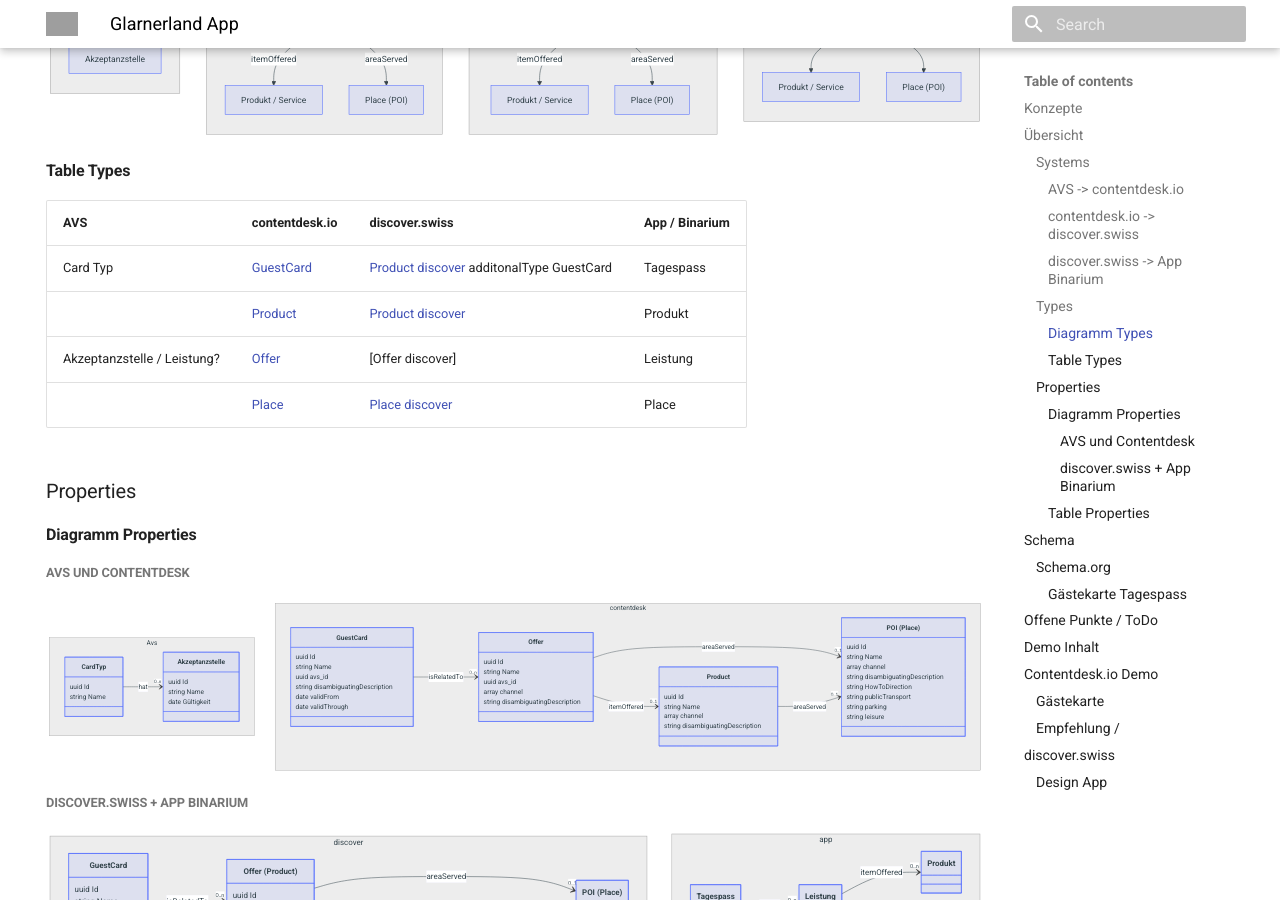
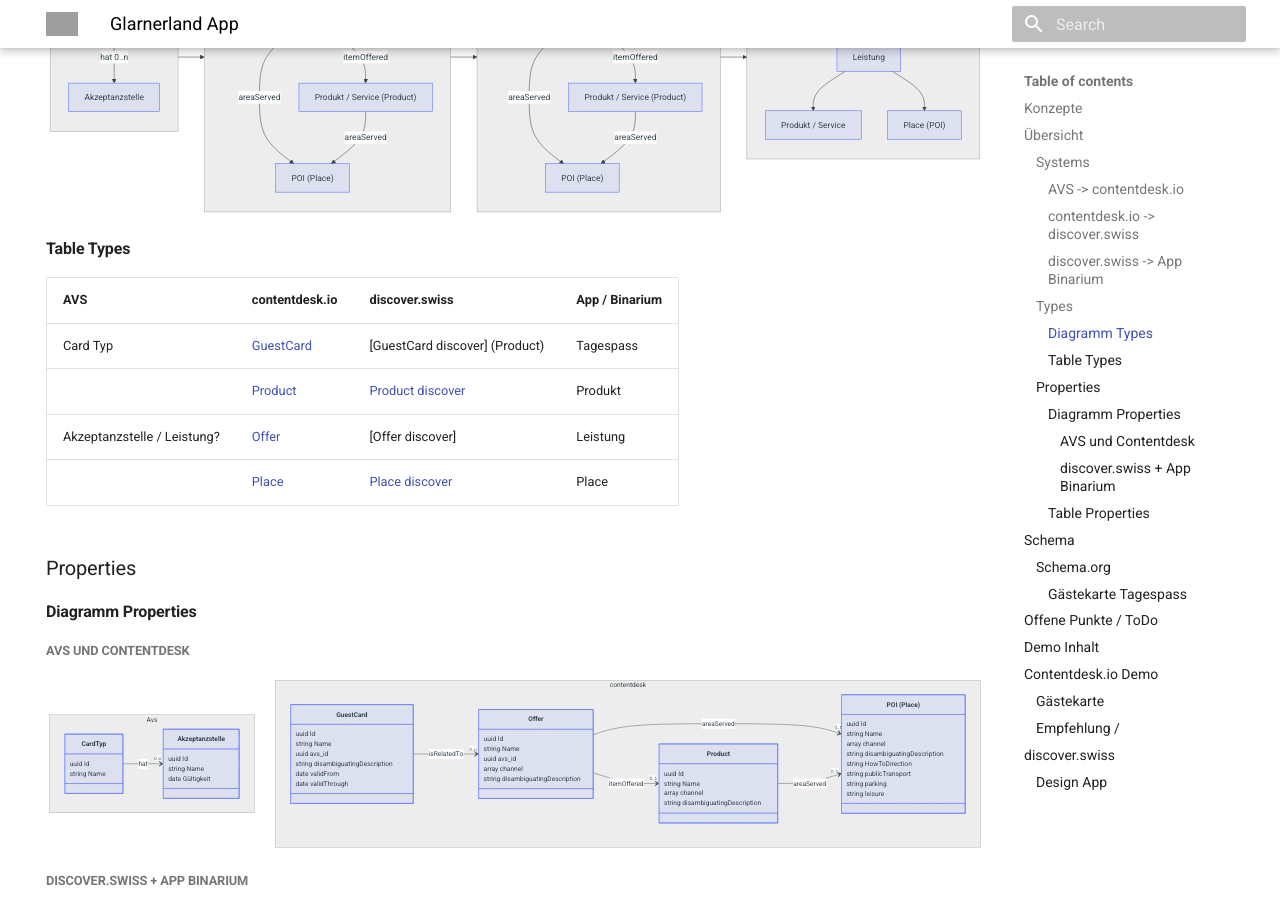
Before and after one commit to tsolenthaler/docs.contentdesk.io, an MkDocs documentation site: the page built from docs/projects/glarnerlandApp.md, in a window 1280 px wide and 900 px high, scrolled down 1054 px. Built offline with MkDocs 1.6.1 and Material for MkDocs 9.7.7, drawn with Linux system fonts in a browser that asks for light colours; some of the changed lines change nothing that is shown; some of the changed text lies outside the part shown; grey boxes are pictures that could not be loaded.

Commit message:
Refactor glarnerlandApp.md: Update diagram properties for AVS and Contentdesk

```diff
--- a/docs/projects/glarnerlandApp.md
+++ b/docs/projects/glarnerlandApp.md
@@ -52,15 +52,17 @@
     end
     subgraph contentdesk
         direction TB
-        Gaestekarte["Gästekarte"] --> |isRelatedTo| Angebot
-        Angebot --> |itemOffered| Angebot2["Produkt / Service"]
-        Angebot --> |areaServed| Ort["Place (POI)"]
+        Gaestekarte["Gästekarte (GuestCard)"] --> |isRelatedTo| Angebot["Angebot (Offer)"]
+        Angebot --> |itemOffered| Product2["Produkt / Service (Product)"]
+        Angebot --> |areaServed| Ort["POI (Place)"]
+        Product2 --> |areaServed| Ort
     end
     subgraph discover
         direction TB
-        Touristcard["Touristcard"] -->|isRelatedTo| Offer["Produkt mit Angebot"]
-        Offer -->|itemOffered| Product["Produkt / Service"]
-        Offer -->|areaServed| Place["Place (POI)"]
+        GuestCard["GuestCard (Product)"] -->|isRelatedTo| Offer["Offer(Product)"]
+        Offer -->|itemOffered| Product["Produkt / Service (Product)"]
+        Offer -->|areaServed| Place["POI (Place)"]
+        Product -->|areaServed| Place["POI (Place)"]
     end
     subgraph app
         direction TB
@@ -78,7 +80,7 @@
 
 | AVS                           | contentdesk.io        | discover.swiss                                        | App / Binarium            |
 | -----------                   | -------------         | -------------                                         | -------------             |
-| Card Typ                      | [GuestCard]           | [Product discover] additonalType GuestCard            | Tagespass                 |
+| Card Typ                      | [GuestCard]           | [GuestCard discover] (Product)                        | Tagespass                 |
 |                               | [Product]             | [Product discover]                                    | Produkt                   |
 | Akzeptanzstelle / Leistung?   | [Offer]               | [Offer discover]                                      | Leistung                  |
 |                               | [Place]               | [Place discover]                                      | Place                     |
@@ -284,7 +286,7 @@
     * [x] [Offer] - Angebote
     * [ ] [itemOffered] --> Verknüpfte Produkte / Service bei discover.swiss?
     * [x] [areaServed] --> Verknüfpung von Offer zu Place
-    * [ ] Type [Recommendation] - Empfehulungen
+    * [ ] Type [Recommendation] - Empfehlungen
     * [ ] [itemReviewed] --> Beziehung
 
 - [ ] contentdesk.io
```
